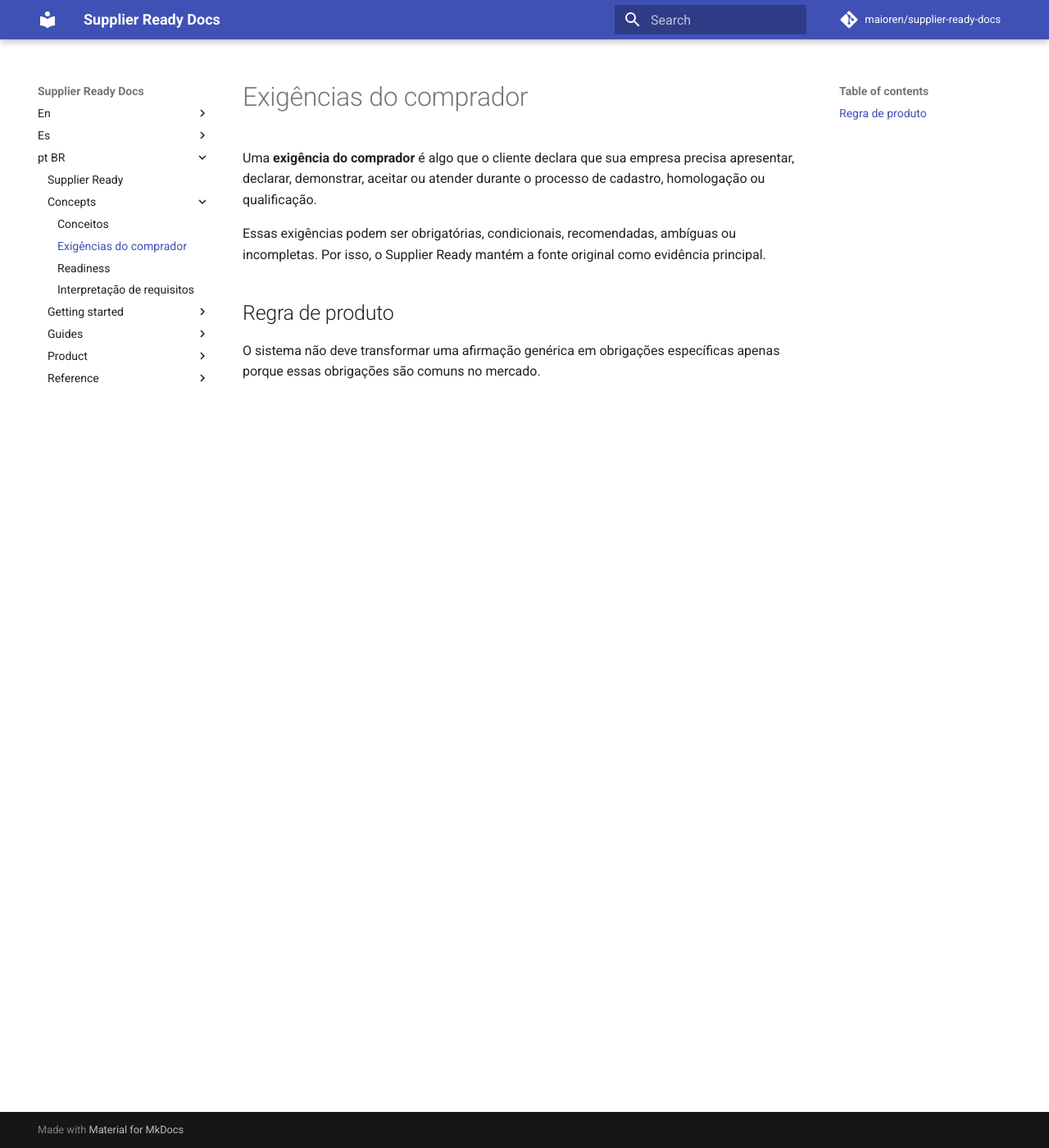
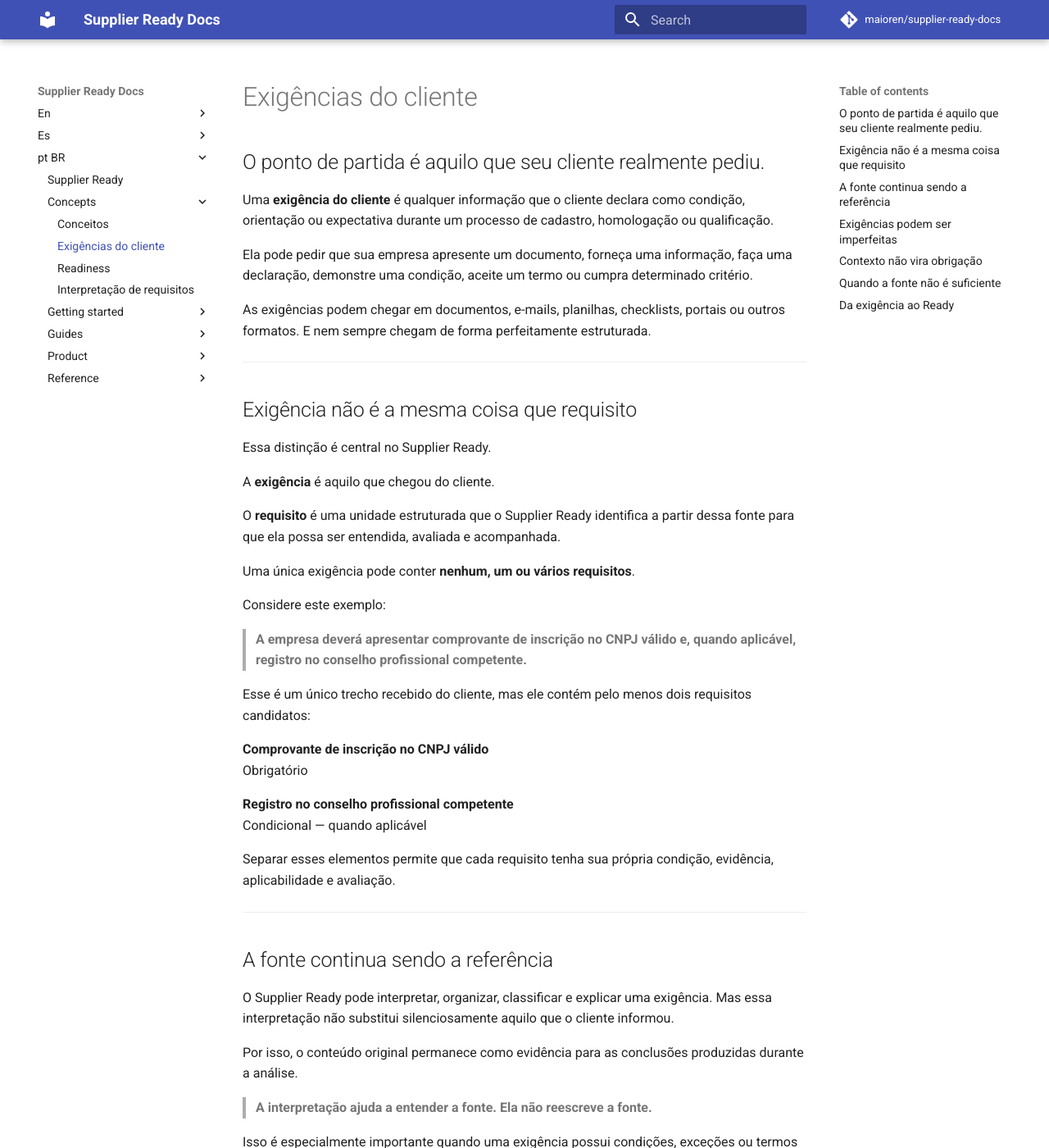
Before and after one commit to maioren/supplier-ready-docs, an MkDocs documentation site: the page built from docs/pt-BR/concepts/buyer-requirements.md, in a window 1280 px wide and 1400 px high. Shown: the whole window at 82% size. Built offline with MkDocs 1.6.1 and Material for MkDocs 9.7.7, drawn with Linux system fonts in a browser that asks for light colours; comment, search, counter and statistics services are not loaded; some of the changed text lies outside the part shown.

Commit message:
docs: define customer requirements product concept

```diff
--- a/docs/pt-BR/concepts/buyer-requirements.md
+++ b/docs/pt-BR/concepts/buyer-requirements.md
@@ -1,9 +1,124 @@
-# Exigências do comprador
+# Exigências do cliente
 
-Uma **exigência do comprador** é algo que o cliente declara que sua empresa precisa apresentar, declarar, demonstrar, aceitar ou atender durante o processo de cadastro, homologação ou qualificação.
+## O ponto de partida é aquilo que seu cliente realmente pediu.
 
-Essas exigências podem ser obrigatórias, condicionais, recomendadas, ambíguas ou incompletas. Por isso, o Supplier Ready mantém a fonte original como evidência principal.
+Uma **exigência do cliente** é qualquer informação que o cliente declara como condição, orientação ou expectativa durante um processo de cadastro, homologação ou qualificação.
 
-## Regra de produto
+Ela pode pedir que sua empresa apresente um documento, forneça uma informação, faça uma declaração, demonstre uma condição, aceite um termo ou cumpra determinado critério.
 
-O sistema não deve transformar uma afirmação genérica em obrigações específicas apenas porque essas obrigações são comuns no mercado.
+As exigências podem chegar em documentos, e-mails, planilhas, checklists, portais ou outros formatos. E nem sempre chegam de forma perfeitamente estruturada.
+
+---
+
+## Exigência não é a mesma coisa que requisito
+
+Essa distinção é central no Supplier Ready.
+
+A **exigência** é aquilo que chegou do cliente.
+
+O **requisito** é uma unidade estruturada que o Supplier Ready identifica a partir dessa fonte para que ela possa ser entendida, avaliada e acompanhada.
+
+Uma única exigência pode conter **nenhum, um ou vários requisitos**.
+
+Considere este exemplo:
+
+> **A empresa deverá apresentar comprovante de inscrição no CNPJ válido e, quando aplicável, registro no conselho profissional competente.**
+
+Esse é um único trecho recebido do cliente, mas ele contém pelo menos dois requisitos candidatos:
+
+**Comprovante de inscrição no CNPJ válido**
+Obrigatório
+
+**Registro no conselho profissional competente**
+Condicional — quando aplicável
+
+Separar esses elementos permite que cada requisito tenha sua própria condição, evidência, aplicabilidade e avaliação.
+
+---
+
+## A fonte continua sendo a referência
+
+O Supplier Ready pode interpretar, organizar, classificar e explicar uma exigência. Mas essa interpretação não substitui silenciosamente aquilo que o cliente informou.
+
+Por isso, o conteúdo original permanece como evidência para as conclusões produzidas durante a análise.
+
+> **A interpretação ajuda a entender a fonte. Ela não reescreve a fonte.**
+
+Isso é especialmente importante quando uma exigência possui condições, exceções ou termos que podem mudar seu significado.
+
+---
+
+## Exigências podem ser imperfeitas
+
+Na prática, uma exigência nem sempre chega completa ou inequívoca.
+
+Ela pode ser:
+
+- **obrigatória** — o cliente deixa claro que algo deve ser atendido;
+- **condicional** — algo é exigido apenas quando determinada condição se aplica;
+- **recomendada** — o texto sugere ou orienta, mas não estabelece claramente uma obrigação;
+- **ambígua** — existem interpretações plausíveis e a fonte não permite escolher uma delas com segurança;
+- **incompleta** — falta informação necessária para determinar exatamente o que deve ser feito.
+
+O papel do Supplier Ready não é esconder essas imperfeições. É torná-las visíveis para que possam ser tratadas corretamente.
+
+---
+
+## Contexto não vira obrigação
+
+Conhecimento de mercado pode ajudar a interpretar uma exigência, mas não pode ser usado para inventar obrigações que não aparecem na fonte.
+
+Por exemplo, imagine que o cliente informe apenas:
+
+> **Apresentar a documentação necessária para homologação.**
+
+É comum que processos de homologação solicitem documentos como CNPJ, contrato social ou certidões. Mas essa frase, sozinha, não permite concluir quais desses documentos foram efetivamente exigidos por aquele cliente.
+
+O Supplier Ready não deve transformar uma afirmação genérica em uma lista específica de obrigações apenas porque essas obrigações são comuns no mercado.
+
+!!! info "Regra de produto"
+    Conhecimento externo pode ajudar a explicar contexto ou identificar uma dúvida, mas uma obrigação atribuída ao cliente precisa permanecer sustentada pela fonte.
+
+---
+
+## Quando a fonte não é suficiente
+
+Se uma exigência não permite determinar uma condição com segurança, o Supplier Ready deve preservar a incerteza.
+
+Em vez de assumir uma resposta, a análise pode gerar um esclarecimento.
+
+No nosso exemplo:
+
+> **“quando aplicável, registro no conselho profissional competente”**
+
+não informa, por si só, se esse registro se aplica à sua empresa.
+
+A pergunta correta passa a ser algo como:
+
+> **O registro no conselho profissional se aplica à atividade da sua empresa?**
+
+Esse esclarecimento permite avançar sem transformar uma hipótese em fato.
+
+---
+
+## Da exigência ao Ready
+
+As exigências do cliente são o início de uma cadeia de decisões dentro do Supplier Ready:
+
+**Exigência do cliente**
+↓ interpretação
+
+**Requisito**
+↓ evidência + condição + aplicabilidade
+
+**Avaliação da empresa**
+↓
+
+**Atendido ou gap**
+↓
+
+**Readiness**
+
+A qualidade de todo o restante depende de entendermos corretamente o primeiro elemento dessa cadeia: **o que o cliente realmente pediu**.
+
+[Entenda como os requisitos são interpretados →](requirement-interpretation.md){ .md-button .md-button--primary }
```
